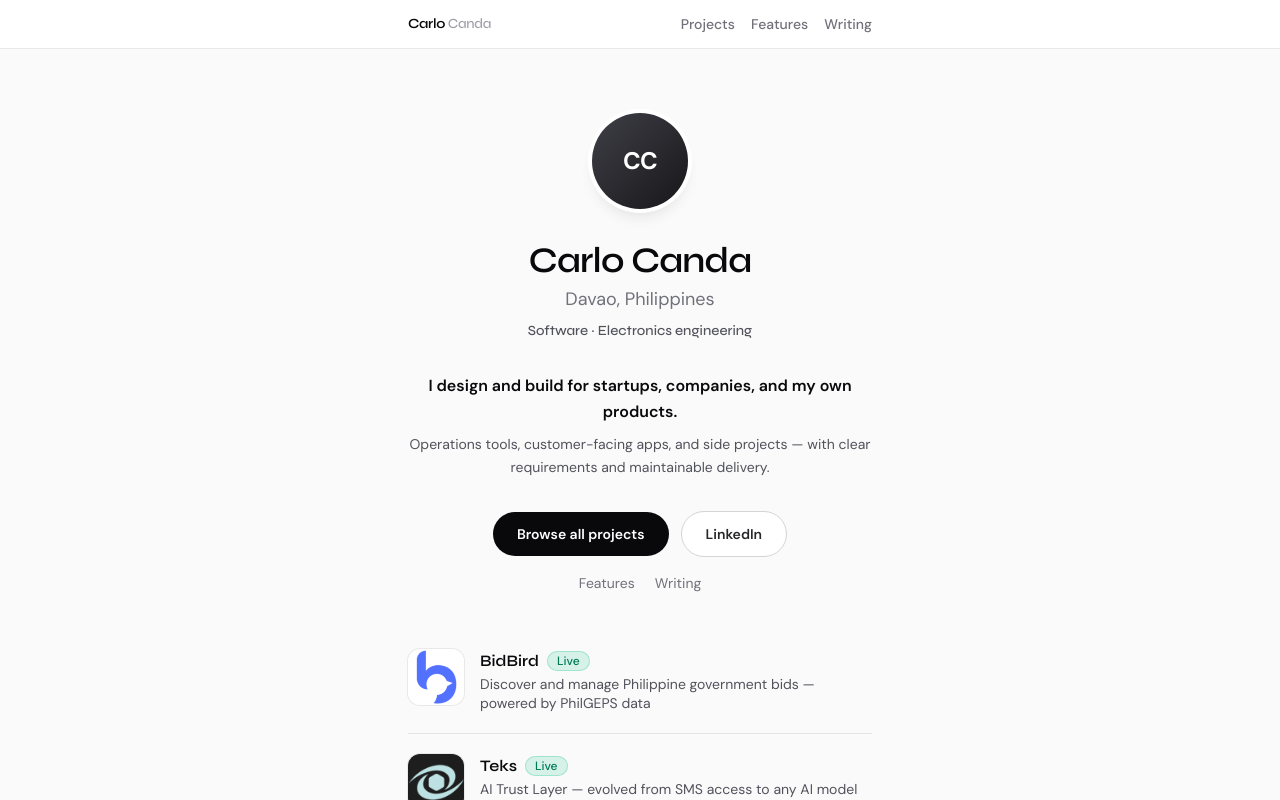
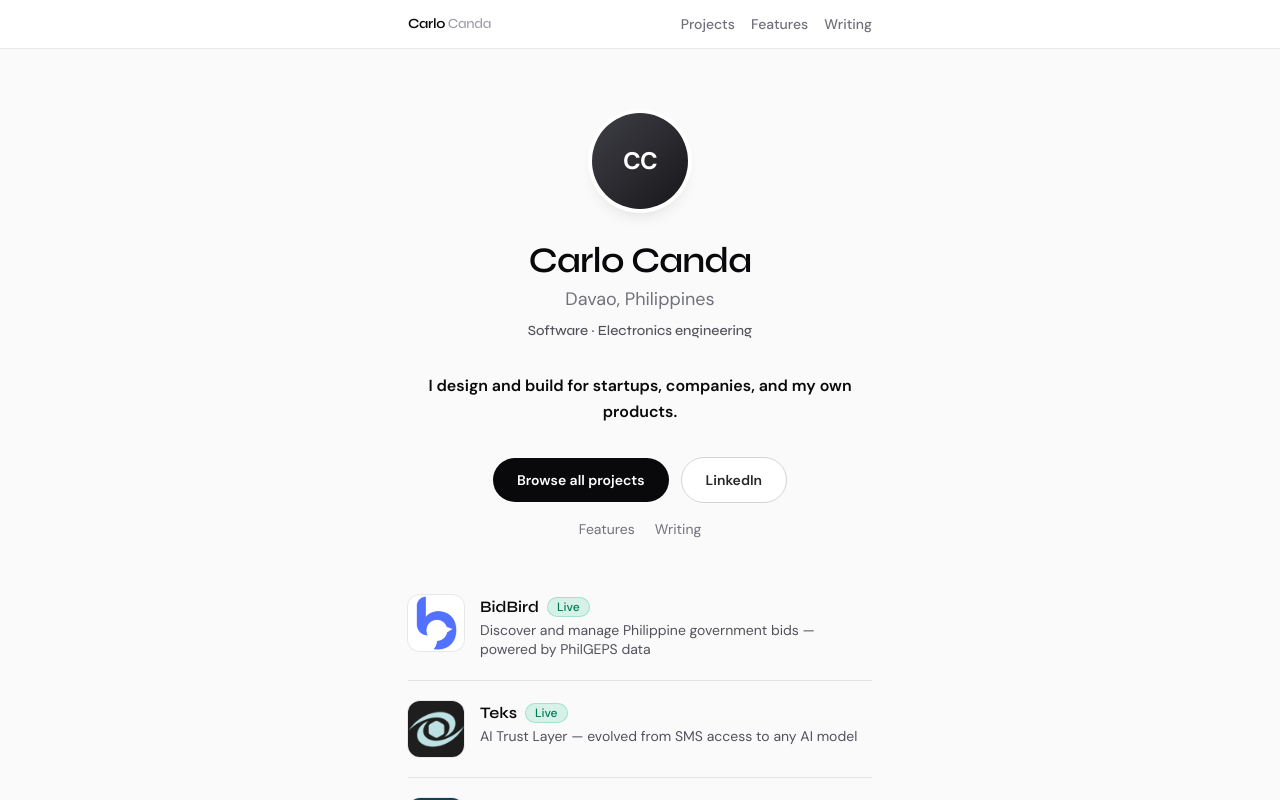
Before and after one commit to cbpcanda/carlocanda, a Next.js app: page / in a window 1280 px wide. Shown: the top 800 px of the page. Built offline with nearby package versions, Linux system fonts and the light colour scheme.

Commit message:
Home: remove hook detail line
Made-with: Cursor

```diff
--- a/src/app/page.tsx
+++ b/src/app/page.tsx
@@ -56,9 +56,6 @@ export default function Home() {
           <span className="font-semibold text-zinc-950 dark:text-zinc-50">
             {site.hook.lead}
           </span>
-        </p>
-        <p className="mt-2 text-center text-sm leading-relaxed text-zinc-600 dark:text-zinc-400">
-          {site.hook.detail}
         </p>
 
         <div className="mt-8 flex flex-col items-center gap-3 sm:flex-row sm:justify-center">
--- a/src/data/site.ts
+++ b/src/data/site.ts
@@ -2,11 +2,9 @@ export const site = {
   name: "Carlo Canda",
   title: "Software · Electronics engineering",
   location: "Davao, Philippines",
-  /** Bold hook + supporting line under the title row */
+  /** Bold hook under the title row */
   hook: {
     lead: "I design and build for startups, companies, and my own products.",
-    detail:
-      "Operations tools, customer-facing apps, and side projects — with clear requirements and maintainable delivery.",
   },
   tagline:
     "Electronics engineer by training; I design and build software for startups and companies — and ship personal products on the side — and a dad.",
```
